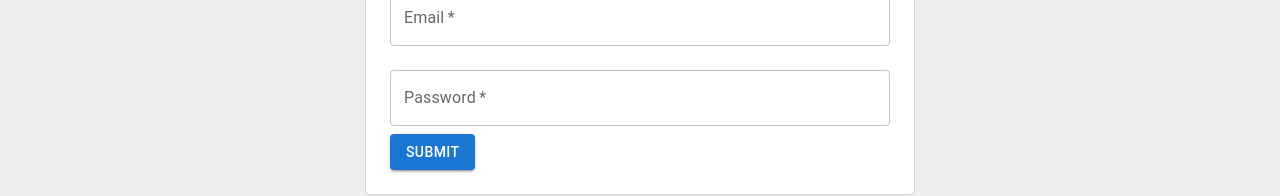
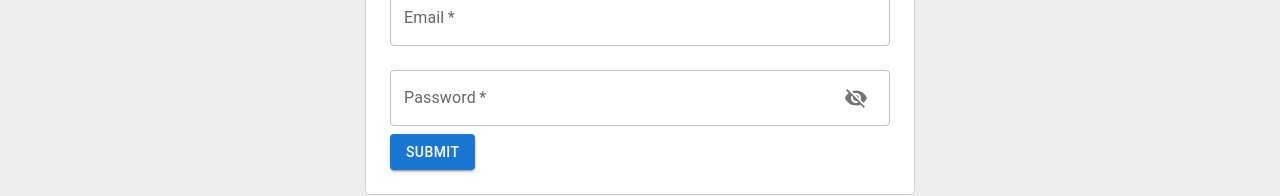
Before and after one commit to manuelenaccion-c/mantenedor-front, a React (Vite) app: page / in a window 1280 px wide. Shown: the part 361-557 px from the top of the page. Built offline with nearby package versions, Linux system fonts and the light colour scheme.

Commit message:
visibility password

```diff
--- a/src/components/FormLogin.jsx
+++ b/src/components/FormLogin.jsx
@@ -3,9 +3,10 @@ import React, { useState } from 'react';
 import { useNavigate } from "react-router-dom";
 import { useAuth } from '../context/AuthContext';
 import axios from 'axios';
-import { TextField, Button, FormControl, FormHelperText, Box, Typography, CircularProgress } from '@mui/material';
+import { TextField, Button, FormControl, FormHelperText, Box, Typography, CircularProgress, InputAdornment, IconButton } from '@mui/material';
 import { toast } from 'react-toastify';
-
+import VisibilityIcon from '@mui/icons-material/Visibility';
+import VisibilityOffIcon from '@mui/icons-material/VisibilityOff';
 
 const FormLogin = () => {
     const { login } = useAuth();
@@ -13,6 +14,9 @@ const FormLogin = () => {
     const [loading, setLoading] = useState(true);
     const [formData, setFormData] = useState({ email: '', password: '' });
     const [errors, setErrors] = useState({ email: '', password: '' });
+    const [showPassword, setShowPassword] = useState(false);
+    const handleClickShowPassword = () => setShowPassword(!showPassword);
+    const handleMouseDownPassword = () => setShowPassword(!showPassword);
 
     const handleChange = (e) => {
         const { name, value } = e.target;
@@ -98,11 +102,24 @@ const FormLogin = () => {
                     <TextField
                         label="Password"
                         name="password"
-                        type="password"
+                        type={showPassword ? "text" : "password"}
                         value={formData.password}
                         onChange={handleChange}
                         variant="outlined"
                         required
+                        InputProps={{ // <-- This is where the toggle button is added.
+                            endAdornment: (
+                                <InputAdornment position="end">
+                                    <IconButton
+                                        aria-label="toggle password visibility"
+                                        onClick={handleClickShowPassword}
+                                        onMouseDown={handleMouseDownPassword}
+                                    >
+                                        {showPassword ? <VisibilityIcon /> : <VisibilityOffIcon />}
+                                    </IconButton>
+                                </InputAdornment>
+                            )
+                        }}
                     />
                     {errors.password && <FormHelperText>{errors.password}</FormHelperText>}
                 </FormControl>
```
